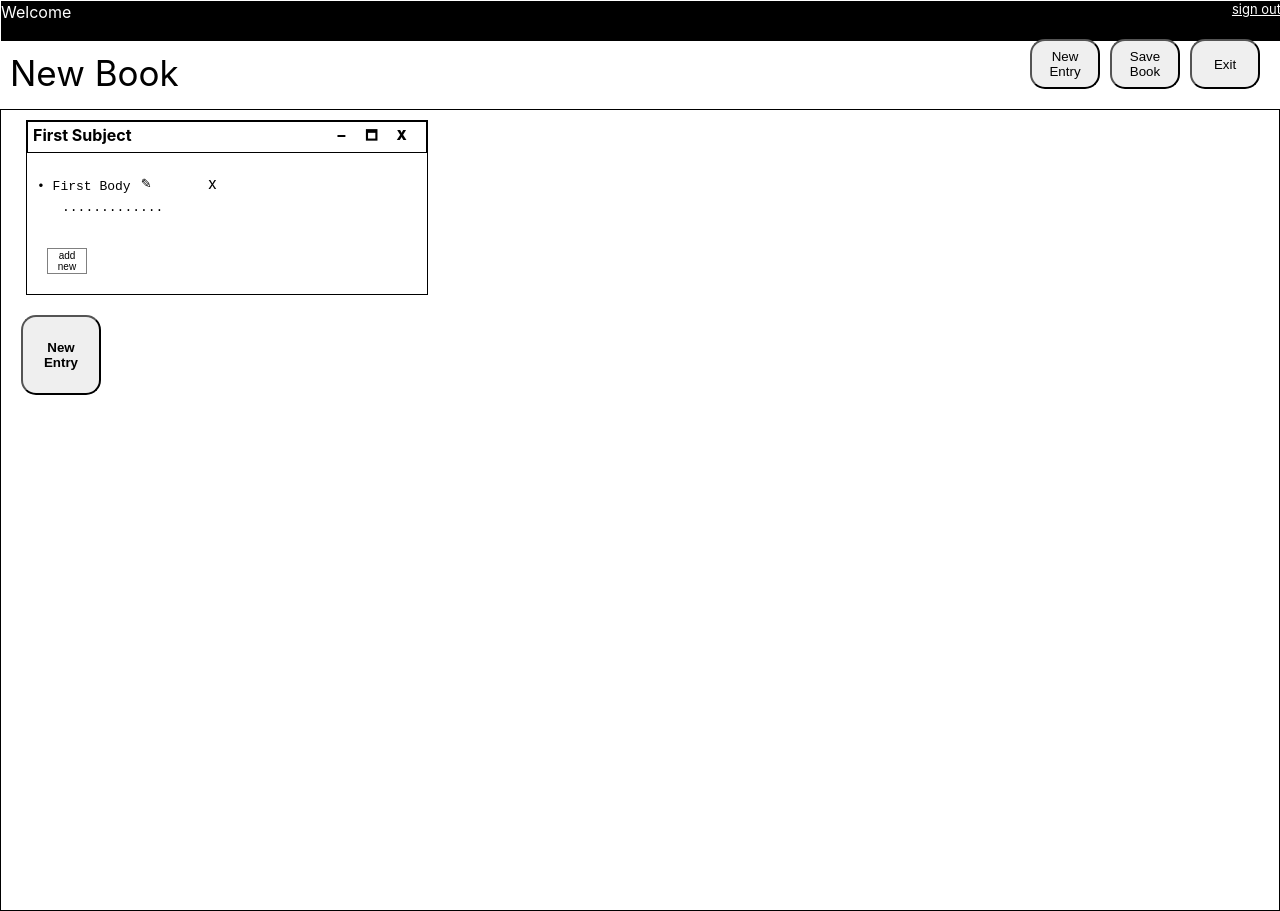
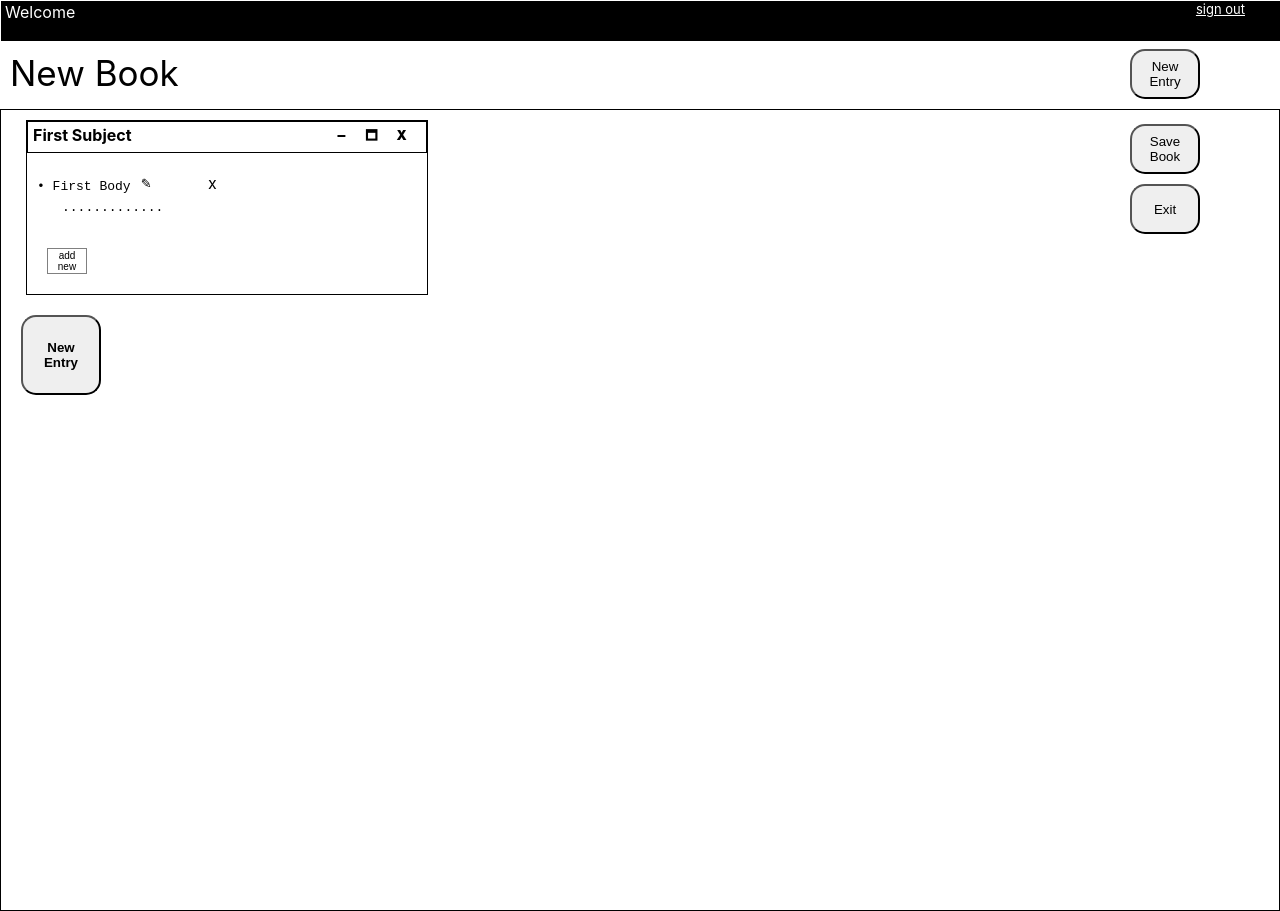
Before and after one commit to placidohoff/Note-Taker, a React (Create React App) app: page /makenotes in a window 1280 px wide. Built offline with nearby package versions, Linux system fonts and the light colour scheme.

Commit message:
Version 1 done..

```diff
--- a/src/Header.js
+++ b/src/Header.js
@@ -11,12 +11,15 @@ function Header(){
 
     return(
         <div className="header">
-            <div style={{float: 'left'}}>Welcome <span className='header__username'>{username[0]}</span></div>
+            <div style={{/*float: 'left'*/left:'5px', position: 'absolute'}}>Welcome <span className='header__username'>{username[0]}</span></div>
             <div
                 style={{
-                    float: 'right',
+                    // float: 'right',
+                    position:'absolute',
+                    right: '35px',
                     fontSize: 'small',
-                    textDecoration: 'underline'
+                    textDecoration: 'underline',
+                    cursor: 'default'
                 }}
                 onClick={e => {
                     dispatch({
--- a/src/Login.css
+++ b/src/Login.css
@@ -1,5 +1,14 @@
 .login{
     margin-left: 25%;
+}
+
+.login__logo{
+    /* background-image: url("https://see.fontimg.com/api/renderfont4/aYJm/eyJyIjoiZnMiLCJoIjo2NSwidyI6MTAwMCwiZnMiOjY1LCJmZ2MiOiIjMDAwMDAwIiwiYmdjIjoiI0ZGRkZGRiIsInQiOjF9/Tm90ZWJvb2sgT25saW5l/fm-college-team.png"); */
+    font-family: fantasy;
+    /* text-decoration: underline; */
+    font-size: 20px;
+    margin-left: 10px;
+    margin-top: 5px;
 }
 
 .login >form>input{
--- a/src/Login.js
+++ b/src/Login.js
@@ -84,6 +84,7 @@ function Login(){
 
     return(
         <div className="login">
+            <div className="login__logo">Notebook Online</div>
             <form>
                 <h5>Email</h5>
                 <input
--- a/src/MainBody.css
+++ b/src/MainBody.css
@@ -32,13 +32,13 @@
 
       .mainbody__options{
         /* float: right; */
-        margin-left: 460px;
+        /* margin-left: 460px; */
         position:fixed;
         display: flex;
-        flex-direction: row;
+        flex-direction: column;
         /* margin-right: 30px; */
-        margin-top: -50px;
-        right: 20px
+        margin-top: -40px;
+        right: 80px
 
 
       }
@@ -83,7 +83,7 @@
         color: black;
       }
 }
-@media only screen and (max-width: 640px){
+@media only screen and (max-width: 620px){
     .mainbody{
         /* margin-left: 20px;   */
         width: 100%;
@@ -135,11 +135,11 @@
       }
 
       .mainbody__hamburger{
-        position: fixed;
+        position: absolute;
         /* always keep ham on top of everything */
         z-index: 1000;
         top: 20px;
-        right: 20px;
+        right: 50px;
         width: 36px;
         height: 36px;
         border: none;
--- a/src/MainBody.js
+++ b/src/MainBody.js
@@ -130,7 +130,7 @@ function MainBody(){
         </div>
         <div className="mainbody__hamurgerContainer">
         <button
-            class="mainbody__hamburger"
+            className="mainbody__hamburger"
             style={{}}
             onClick={e => {
                 let navbar = document.querySelector('.mainbody__navbar')
@@ -141,7 +141,7 @@ function MainBody(){
 
             }}
             ></button>
-            <nav class="mainbody__navbar">
+            <nav className="mainbody__navbar">
                 <ul style={{}}>
                 <li
                     onClick={makeNewEntry}
@@ -172,6 +172,7 @@ function MainBody(){
                 <button
 
                     onClick={saveTheBook}
+                    style={{marginTop: '15px'}}
                 >
                     Save Book
                 </button>
--- a/src/NewEntry.js
+++ b/src/NewEntry.js
@@ -133,6 +133,7 @@ function NewEntry(props) {
                             entryIndex={props.entryIndex}
                             chapterIndex={props.chapterIndex}
                             sectionIndex={index}
+                            key={Math.random()}
 
                         />
                         )
--- a/src/ViewBooks.css
+++ b/src/ViewBooks.css
@@ -1,5 +1,7 @@
 .viewbooks{
-
+    display: flex;
+    flex-direction: column;
+    align-items: center;
 }
 
 .viewbooks__message{
@@ -8,6 +10,12 @@
 
 .viewbooks__button{
     margin-top: 50px;
+    height: 40px;
+    background-color: white;
+    border: 2px solid black;
+    font-style: normal;
+    font-weight: bold;
+    border-radius: 10px;
 }
 
 .viewbooks__collection{
--- a/src/ViewBooks.js
+++ b/src/ViewBooks.js
@@ -73,6 +73,7 @@ function ViewBooks(){
                         if(book){
                             return(
                             <div
+                                key={Math.random()}
                                 className="viewbooks__collection"
                                 onClick={e => {
                                     dispatch({
@@ -84,6 +85,7 @@ function ViewBooks(){
                                     })
                                     history.push('/makenotes')
                                 }}
+                                style={{cursor:'default'}}
                             >
                                 {book.bookTitle}
                             </div>
```
Also changed, not shown: 1 other file (tests, documents, lock files or other folders).
